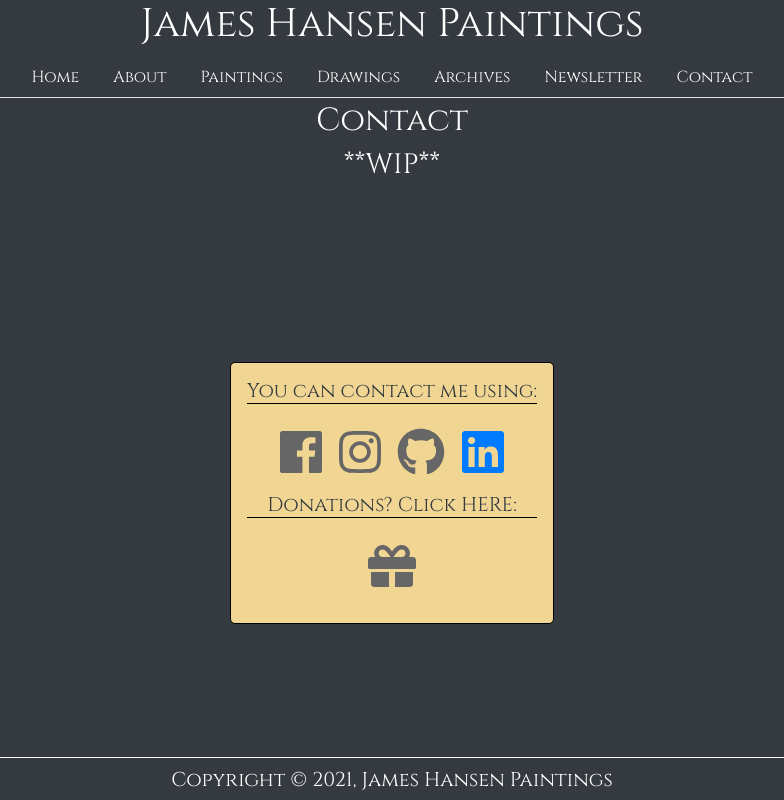
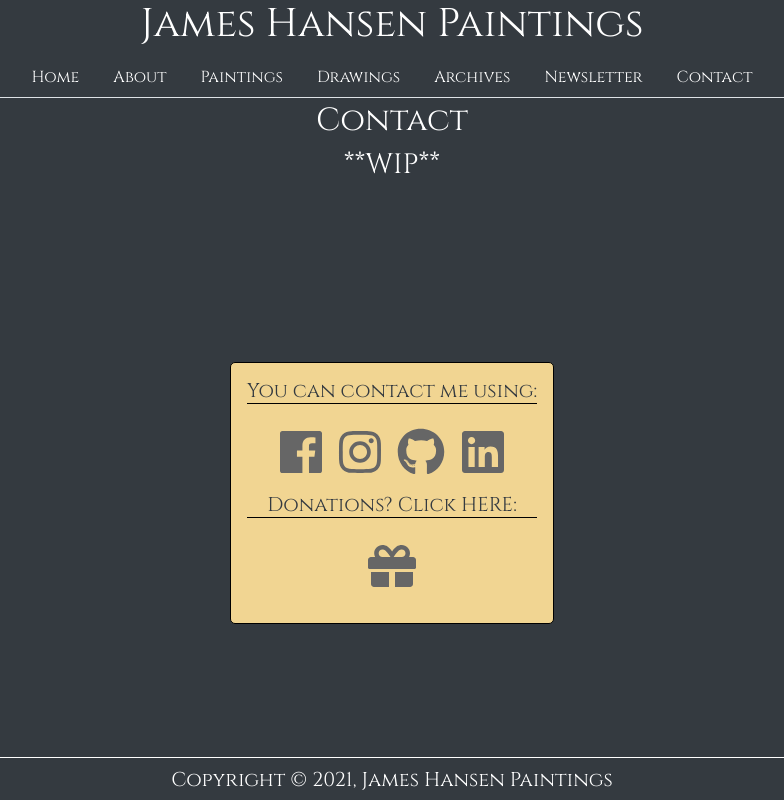
Before and after one commit to jameszenartist/jameshansenpaintings, a plain HTML site: page contact.html in a window 1280 px wide. Shown: the whole page, without its empty margins (248-1032 px from the left). Drawn offline with nearby package versions, Linux system fonts and the light colour scheme.

Commit message:
made styling changes

```diff
--- a/css/text.css
+++ b/css/text.css
@@ -66,6 +66,7 @@ textarea:focus {
 .fa-facebook:hover,
 .fa-instagram:hover,
 .fa-github:hover,
+.fa-linkedin:hover,
 .fa-gift:hover {
   opacity: 0.6;
 }
@@ -130,6 +131,7 @@ form,
 .fa-facebook,
 .fa-instagram,
 .fa-github,
+.fa-linkedin,
 .fa-gift {
   color: #666;
 }
```
